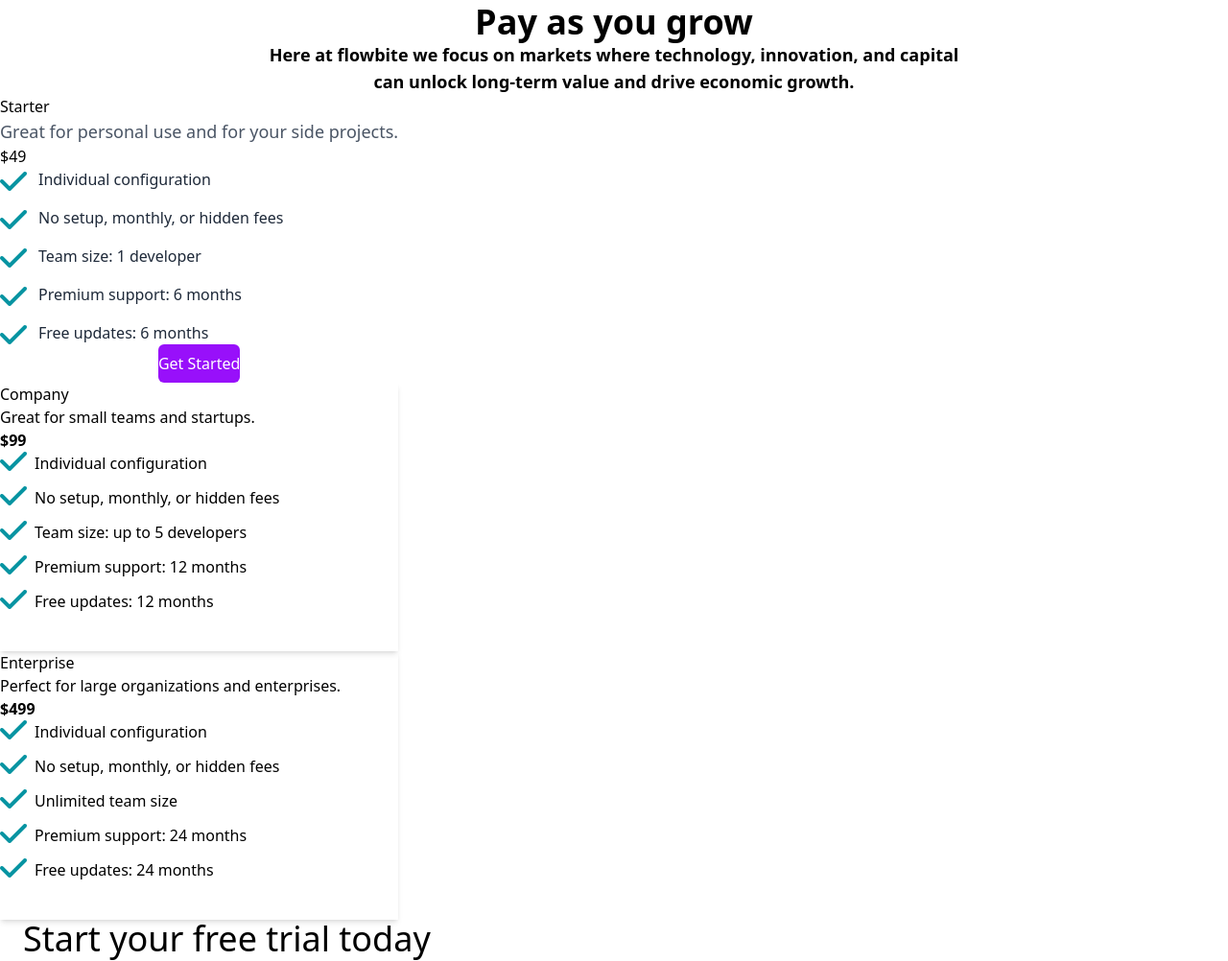
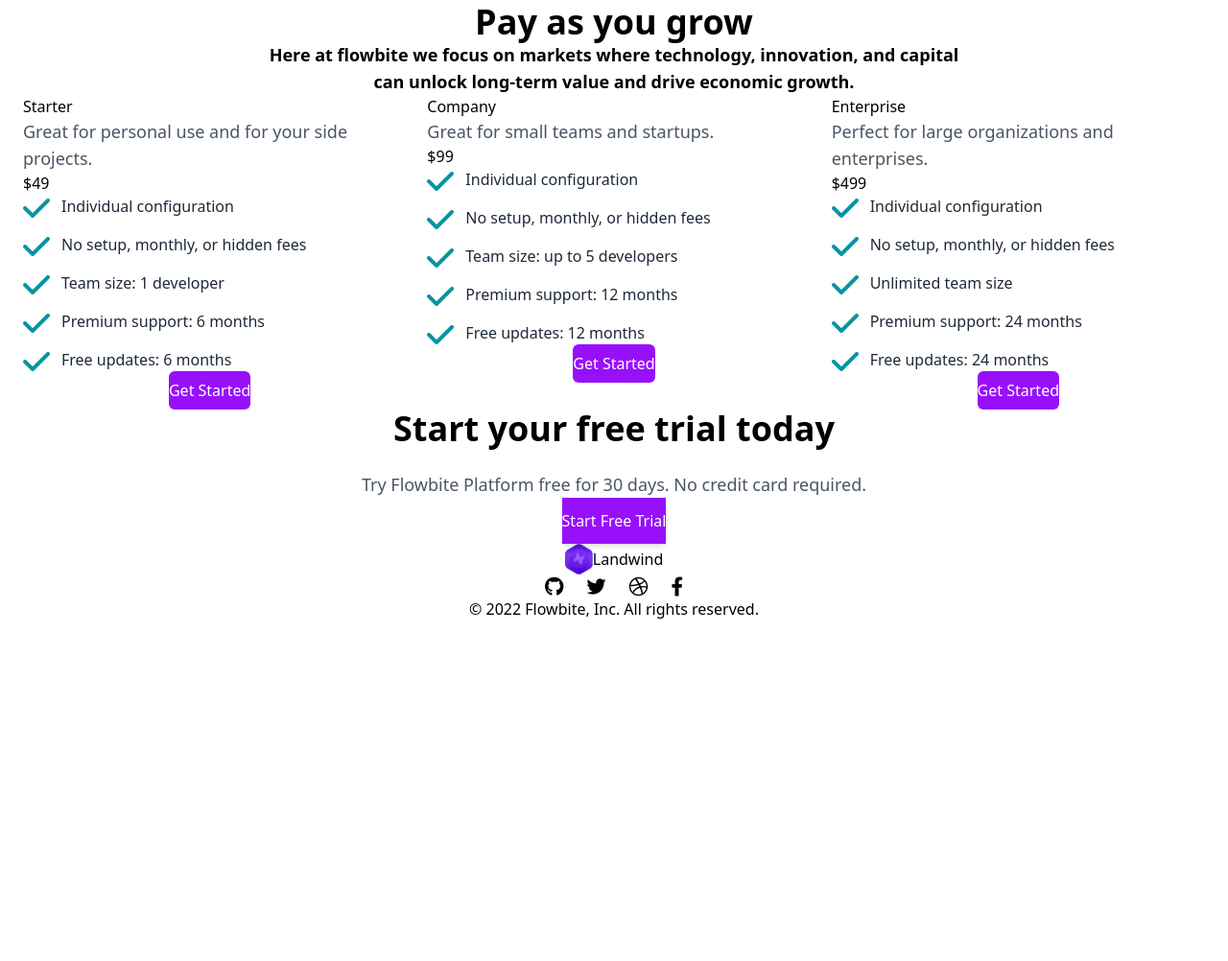
Before and after one commit to Moneemabdullah/BCC-internship-programme, a website: page tailwindCss/src/index.html in a window 1280 px wide. Shown: the part 2381-3383 px from the top of the page at 96% size. After the commit the page ends 3028 px from the top, so only its background shows below. Drawn offline with Linux system fonts and the light colour scheme.

Commit message:
little change

```diff
--- a/tailwindCss/src/index.html
+++ b/tailwindCss/src/index.html
@@ -263,24 +263,18 @@
         </p>
       </div>
   </section>
-  <section class="bg-gray-50">
-    <div class="bottom-price flex gap-8 p-10 items-center">
-      <!-- Starter -->
-      <section class="py-20 bg-gray-50">
-        <div class="flex justify-center">
-          <div class="starter border-2 border-gray-200 rounded-lg p-8 w-96 shadow-lg bg-white">
-            <!-- Title -->
+<section class="bg-gray-50 py-24">
+  <div class="max-w-7xl mx-auto px-6">
+    <!-- Pricing Cards Flex Container -->
+    <div class="flex flex-col md:flex-row justify-center gap-8">
+
+      <!-- Starter Card -->
+      <div class="border-2 border-gray-200 rounded-lg p-8 w-full md:w-96 shadow-lg bg-white">
         <h1 class="text-xl font-semibold mb-3 text-center">Starter</h1>
         <p class="text-lg text-gray-600 mb-6 text-center">
           Great for personal use and for your side projects.
         </p>
-
-            <!-- Price -->
-            <h1 class="text-6xl md:text-7xl font-extrabold text-center text-gray-900 mb-8">
-              $49
-            </h1>
-
-            <!-- Features -->
+        <h1 class="text-6xl font-extrabold text-center text-gray-900 mb-8">$49</h1>
         <ul class="flex flex-col gap-4 mb-8 text-gray-800">
           <li class="flex gap-3 items-start">
             <img src="./images/image18.png" alt="" class="w-5 h-5 mt-1" />
@@ -303,99 +297,94 @@
             <p>Free updates: 6 months</p>
           </li>
         </ul>
-            <!-- Get Started Button -->
         <div class="flex justify-center">
           <button class="text-sm text-white bg-purple-600 px-24 rounded-md py-2 hover:bg-purple-700 transition">
             Get Started
           </button>
         </div>
       </div>
-        </div>
 
-
-        <!-- Company -->
-        <div class="company border-2 border-[#e5e7eb] rounded-lg p-6 w-80 shadow-md">
-          <h1 class="text-2xl font-semibold text-center mb-3">Company</h1>
-          <p class="text-xl text-[#6B7280] text-center mb-4">
+      <!-- Company Card -->
+      <div class="border-2 border-gray-200 rounded-lg p-8 w-full md:w-96 shadow-lg bg-white">
+        <h1 class="text-xl font-semibold mb-3 text-center">Company</h1>
+        <p class="text-lg text-gray-600 mb-6 text-center">
           Great for small teams and startups.
         </p>
-          <h1 class="text-5xl font-bold text-center py-5">$99</h1>
-
-          <ul class="flex flex-col gap-3 mb-6">
-            <li class="flex gap-2 items-start">
-              <img src="./images/image18.png" alt="" class="w-5 h-5" />
+        <h1 class="text-6xl font-extrabold text-center text-gray-900 mb-8">$99</h1>
+        <ul class="flex flex-col gap-4 mb-8 text-gray-800">
+          <li class="flex gap-3 items-start">
+            <img src="./images/image18.png" alt="" class="w-5 h-5 mt-1" />
             <p>Individual configuration</p>
           </li>
-            <li class="flex gap-2 items-start">
-              <img src="./images/image18.png" alt="" class="w-5 h-5" />
+          <li class="flex gap-3 items-start">
+            <img src="./images/image18.png" alt="" class="w-5 h-5 mt-1" />
             <p>No setup, monthly, or hidden fees</p>
           </li>
-            <li class="flex gap-2 items-start">
-              <img src="./images/image18.png" alt="" class="w-5 h-5" />
+          <li class="flex gap-3 items-start">
+            <img src="./images/image18.png" alt="" class="w-5 h-5 mt-1" />
             <p>Team size: up to 5 developers</p>
           </li>
-            <li class="flex gap-2 items-start">
-              <img src="./images/image18.png" alt="" class="w-5 h-5" />
+          <li class="flex gap-3 items-start">
+            <img src="./images/image18.png" alt="" class="w-5 h-5 mt-1" />
             <p>Premium support: 12 months</p>
           </li>
-            <li class="flex gap-2 items-start">
-              <img src="./images/image18.png" alt="" class="w-5 h-5" />
+          <li class="flex gap-3 items-start">
+            <img src="./images/image18.png" alt="" class="w-5 h-5 mt-1" />
             <p>Free updates: 12 months</p>
           </li>
         </ul>
-
         <div class="flex justify-center">
-            <button class="text-sm text-white bg-[#7e3af2] px-24 rounded-md py-2 hover:bg-[#6c2bd9] transition">
+          <button class="text-sm text-white bg-purple-600 px-24 rounded-md py-2 hover:bg-purple-700 transition">
             Get Started
           </button>
         </div>
       </div>
 
-        <!-- Enterprise -->
-        <div class="enterprise border-2 border-[#e5e7eb] rounded-lg p-6 w-80 shadow-md">
-          <h1 class="text-2xl font-semibold text-center mb-3">Enterprise</h1>
-          <p class="text-xl text-[#6B7280] text-center mb-4">
+      <!-- Enterprise Card -->
+      <div class="border-2 border-gray-200 rounded-lg p-8 w-full md:w-96 shadow-lg bg-white">
+        <h1 class="text-xl font-semibold mb-3 text-center">Enterprise</h1>
+        <p class="text-lg text-gray-600 mb-6 text-center">
           Perfect for large organizations and enterprises.
         </p>
-          <h1 class="text-5xl font-bold text-center py-5">$499</h1>
-
-          <ul class="flex flex-col gap-3 mb-6">
-            <li class="flex gap-2 items-start">
-              <img src="./images/image18.png" alt="" class="w-5 h-5" />
+        <h1 class="text-6xl font-extrabold text-center text-gray-900 mb-8">$499</h1>
+        <ul class="flex flex-col gap-4 mb-8 text-gray-800">
+          <li class="flex gap-3 items-start">
+            <img src="./images/image18.png" alt="" class="w-5 h-5 mt-1" />
             <p>Individual configuration</p>
           </li>
-            <li class="flex gap-2 items-start">
-              <img src="./images/image18.png" alt="" class="w-5 h-5" />
+          <li class="flex gap-3 items-start">
+            <img src="./images/image18.png" alt="" class="w-5 h-5 mt-1" />
             <p>No setup, monthly, or hidden fees</p>
           </li>
-            <li class="flex gap-2 items-start">
-              <img src="./images/image18.png" alt="" class="w-5 h-5" />
+          <li class="flex gap-3 items-start">
+            <img src="./images/image18.png" alt="" class="w-5 h-5 mt-1" />
             <p>Unlimited team size</p>
           </li>
-            <li class="flex gap-2 items-start">
-              <img src="./images/image18.png" alt="" class="w-5 h-5" />
+          <li class="flex gap-3 items-start">
+            <img src="./images/image18.png" alt="" class="w-5 h-5 mt-1" />
             <p>Premium support: 24 months</p>
           </li>
-            <li class="flex gap-2 items-start">
-              <img src="./images/image18.png" alt="" class="w-5 h-5" />
+          <li class="flex gap-3 items-start">
+            <img src="./images/image18.png" alt="" class="w-5 h-5 mt-1" />
             <p>Free updates: 24 months</p>
           </li>
         </ul>
-
         <div class="flex justify-center">
-            <button class="text-sm text-white bg-[#7e3af2] px-24 rounded-md py-2 hover:bg-[#6c2bd9] transition">
+          <button class="text-sm text-white bg-purple-600 px-24 rounded-md py-2 hover:bg-purple-700 transition">
             Get Started
           </button>
         </div>
       </div>
+
     </div>
   </div>
 </section>
 
 
+
 <section class="bg-gray-50 py-24">
-    <div class="max-w-3xl mx-auto text-center px-6">
-      <h1 class="text-4xl md:text-5xl font-extrabold text-gray-900">
+  <div class="flex flex-col items-center text-center max-w-3xl mx-auto px-6">
+    <h1 class="text-4xl font-bold text-gray-900">
       Start your free trial today
     </h1>
     <p class="text-lg md:text-xl text-gray-600 mt-6 mb-10">
@@ -410,7 +399,8 @@
 
 
 
-  <section class="bg-white border-t py-12">
+
+  <section class="bg-white border-t py-12 items-center">
     <div class="max-w-7xl mx-auto px-6">
       <!-- Logo -->
       <div class="flex justify-center items-center mb-6">
@@ -435,9 +425,11 @@
       </div>
 
       <!-- Footer Text -->
-      <p class="text-sm text-gray-500 text-center">
+      <div class="flex justify-center">
+        <p class="text-sm text-gray-500">
           © 2022 Flowbite, Inc. All rights reserved.
         </p>
+      </div>
     </div>
   </section>
 </body>
```
Lines whose indentation alone changed are shown as unchanged.
